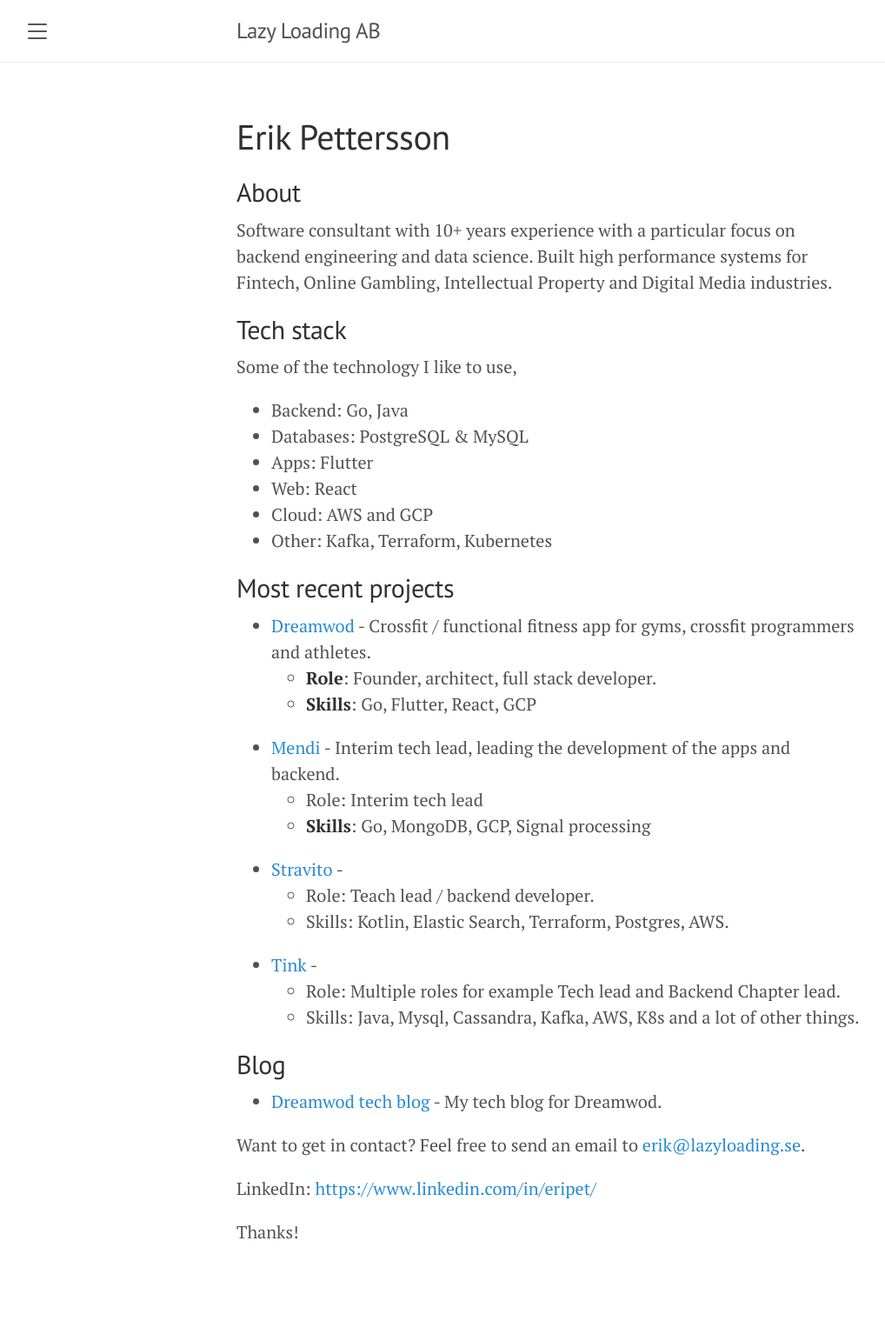
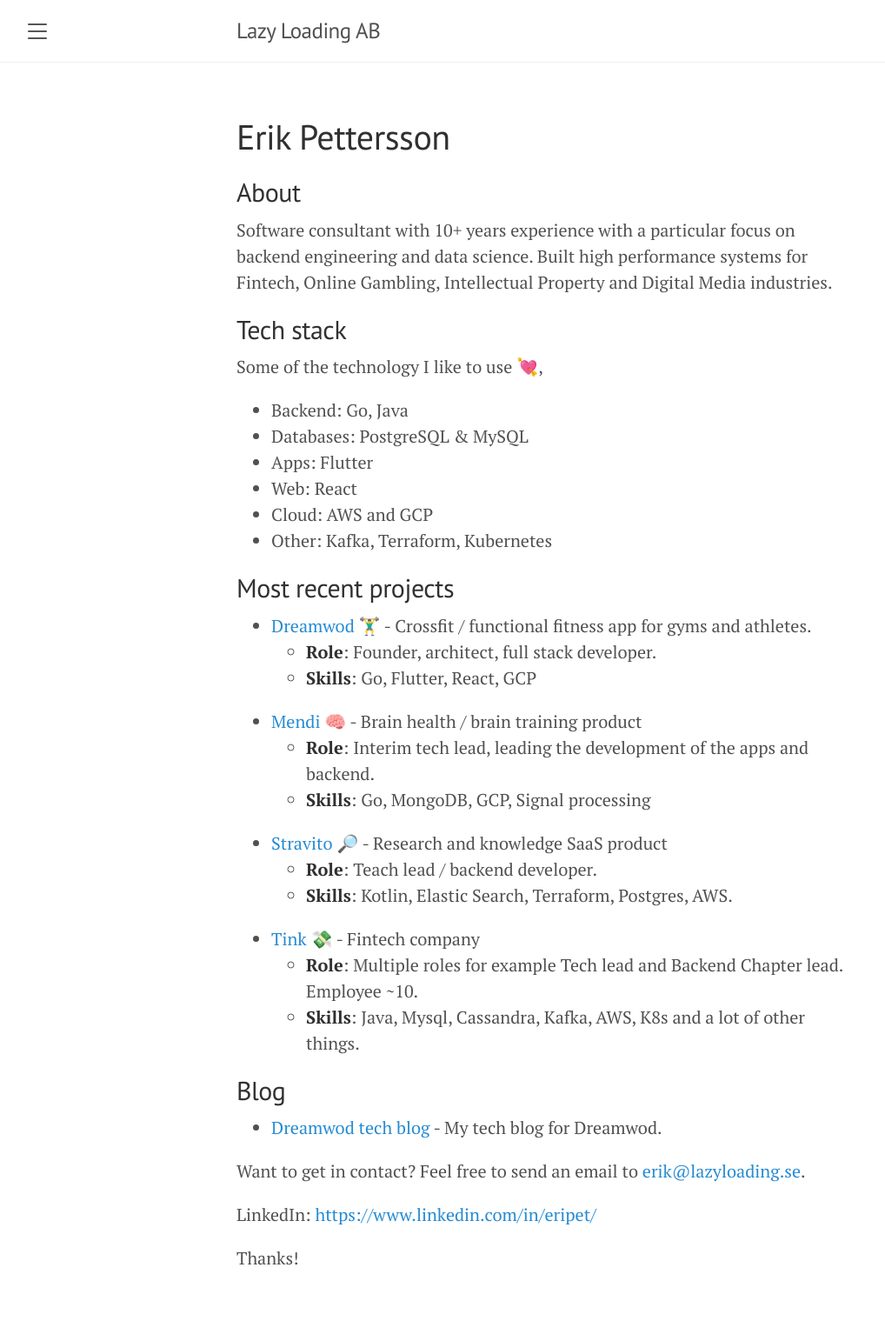
Before and after one commit to lazyloading-ab/lazyloading-ab.github.io, a Jekyll site: the page built from index.md, in a window 1280 px wide. Shown: the whole page at 87% size, without its empty margins (8-1026 px from the left). Built offline with Jekyll 4.4.1, drawn with Linux system fonts in a browser that asks for light colours; before the commit the page ends 1512 px from its top, so only the background shows below that.

Commit message:
Update index.md

```diff
--- a/index.md
+++ b/index.md
@@ -10,7 +10,7 @@ engineering and data science. Built high performance systems for Fintech, Online
 
 ## Tech stack
 
-Some of the technology I like to use,
+Some of the technology I like to use 💘,
 
 * Backend: Go, Java
 * Databases: PostgreSQL & MySQL
@@ -20,18 +20,18 @@ Some of the technology I like to use,
 * Other: Kafka, Terraform, Kubernetes
 
 ## Most recent projects
-* [Dreamwod](https://www.dreamwod.app) - Crossfit / functional fitness app for gyms, crossfit programmers and athletes.
+* [Dreamwod](https://www.dreamwod.app) 🏋️‍♂️ - Crossfit / functional fitness app for gyms and athletes.
   * **Role**: Founder, architect, full stack developer.
   * **Skills**: Go, Flutter, React, GCP
-* [Mendi](https://www.mendi.io) - Interim tech lead, leading the development of the apps and backend.
-  * Role: Interim tech lead
+* [Mendi](https://www.mendi.io) 🧠  - Brain health / brain training product
+  * **Role**: Interim tech lead, leading the development of the apps and backend.
   * **Skills**: Go, MongoDB, GCP, Signal processing
-* [Stravito](https://www.stravito.com) -
-  * Role: Teach lead / backend developer.
-  * Skills: Kotlin, Elastic Search, Terraform, Postgres, AWS.
-* [Tink](https://www.tink.com) -
-  * Role: Multiple roles for example Tech lead and Backend Chapter lead.
-  * Skills: Java, Mysql, Cassandra, Kafka, AWS, K8s and a lot of other things.
+* [Stravito](https://www.stravito.com) 🔎 - Research and knowledge SaaS product
+  * **Role**: Teach lead / backend developer.
+  * **Skills**: Kotlin, Elastic Search, Terraform, Postgres, AWS.
+* [Tink](https://www.tink.com) 💸 - Fintech company
+  * **Role**: Multiple roles for example Tech lead and Backend Chapter lead. Employee ~10.
+  * **Skills**: Java, Mysql, Cassandra, Kafka, AWS, K8s and a lot of other things.
 
 ## Blog
 * [Dreamwod tech blog](https://medium.com/dreamwod-tech) - My tech blog for Dreamwod.
```
